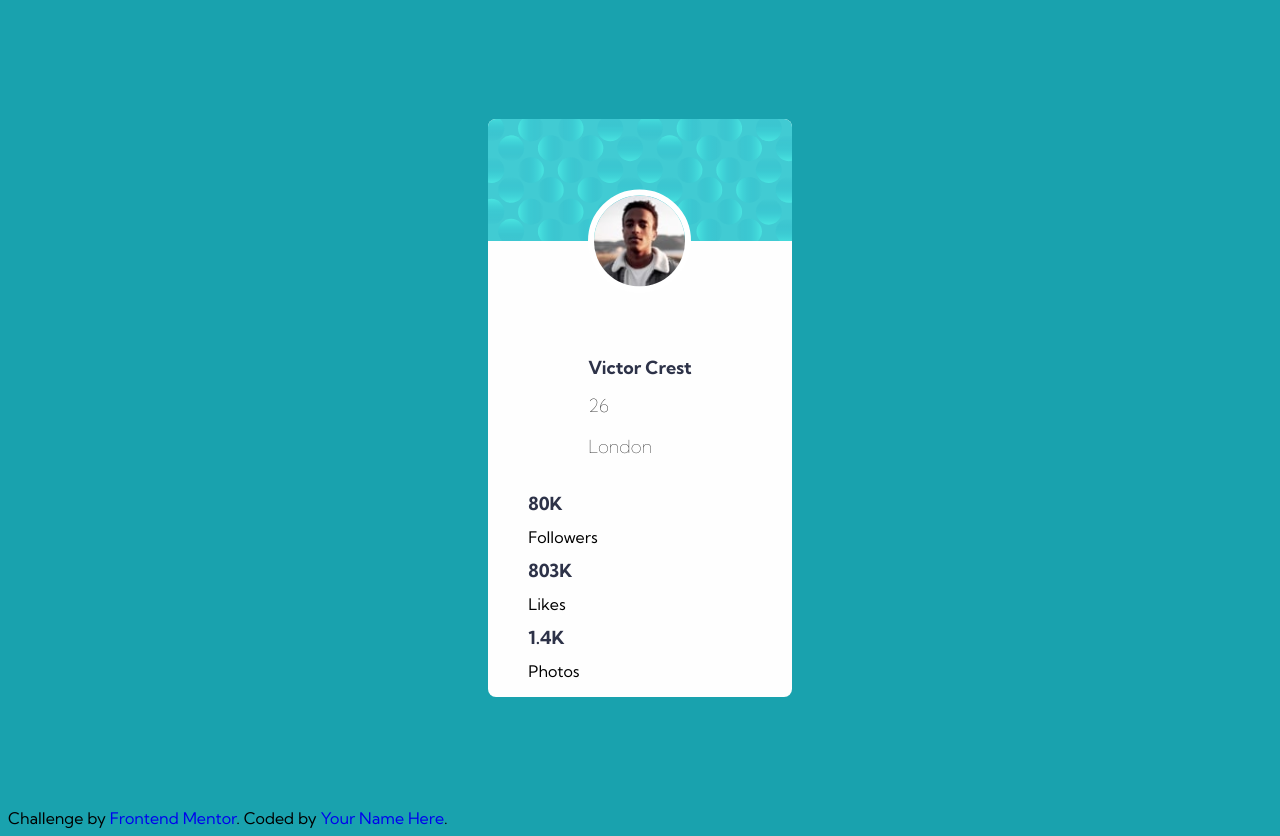
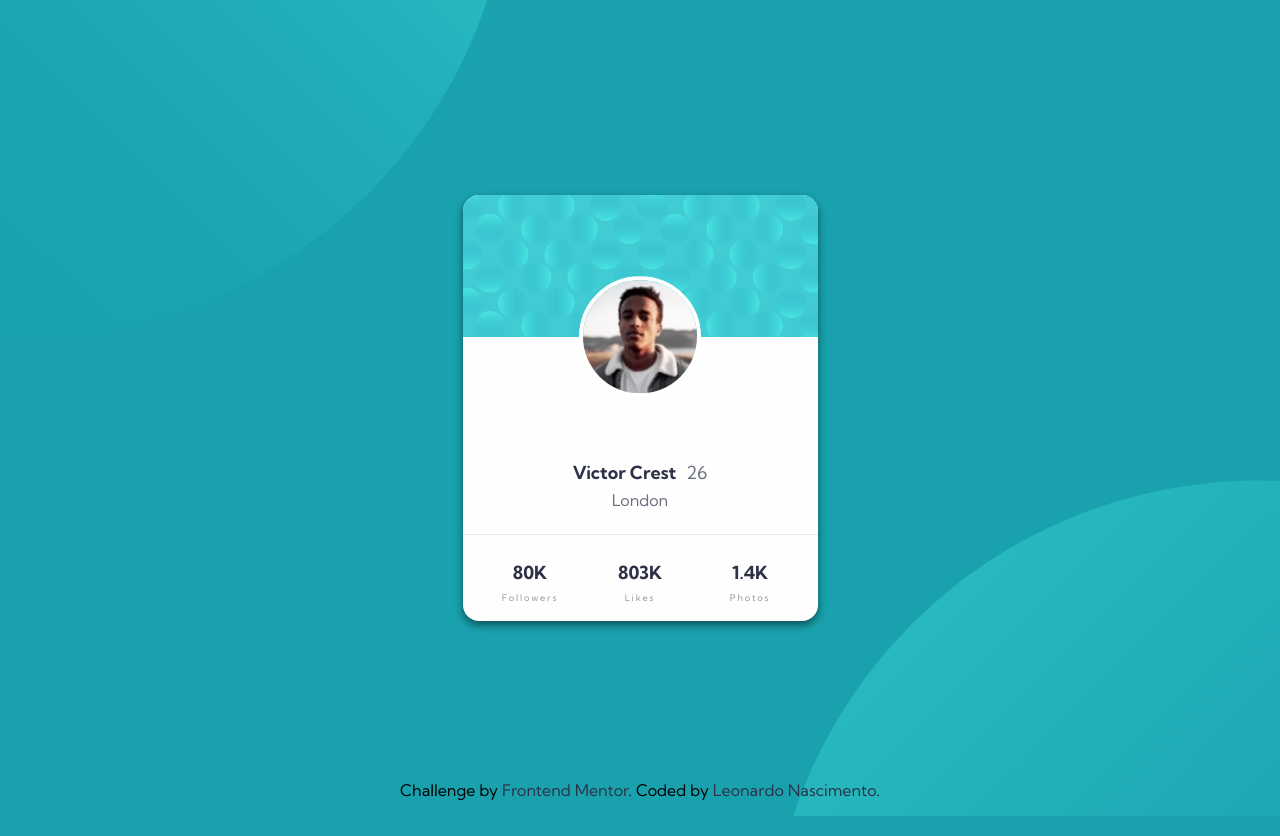
Before and after one commit to henrikkudesu/profile-card-component, a plain HTML site: page index.html in a window 1280 px wide. Drawn offline with Linux system fonts and the light colour scheme.

Commit message:
Adjustment

```diff
--- a/index.html
+++ b/index.html
@@ -13,45 +13,42 @@
 </head>
 
 <body>
-
-  <div class="upper-circle"></div>
-  <div class="bottom-circle"></div>
-
   <main>
     <div class="profile-card">
       <div class="about">
-        <img class="pattern-card" src="./images/bg-pattern-card.svg">
-        <img class="profile-pic" src="./images/image-victor.jpg">
+        <img class="pattern-card" src="./images/bg-pattern-card.svg" alt="card upper background">
+        <img class="profile-pic" src="./images/image-victor.jpg" alt="profile picture">
         <div class="personal-info">
           <h1 class="card-highlight name">Victor Crest</h1>
-            <h2 class="card-highlight2 age">26</h2>
+          <h2 class="age">26</h2>
           <h3 class="city">London</h3>
         </div>
       </div>
+      <hr class="card-ruler">
       <div class="stats">
         <ul>
           <li>
             <h1 class="card-highlight">80K</h1>
-            Followers
+            <span class="stats-text">Followers</span>
           </li>
           <li>
             <h1 class="card-highlight">803K</h1>
-            Likes
+            <span class="stats-text">Likes</span>
           </li>
           <li>
             <h1 class="card-highlight">1.4K</h1>
-            Photos
+            <span class="stats-text">Photos</span>
           </li>
         </ul>
       </div>
     </div>
   </main>
-
-
+  <footer>
     <div class="attribution">
       Challenge by <a href="https://www.frontendmentor.io?ref=challenge" target="_blank">Frontend Mentor</a>.
-    Coded by <a href="#">Your Name Here</a>.
+      Coded by <a href="#">Leonardo Nascimento</a>.
     </div>
+  </footer>
 </body>
 
 </html>
--- a/style.css
+++ b/style.css
@@ -6,6 +6,7 @@
     --clr-primary-grayish-blue: hsl(227, 10%, 46%);
 
     --clr-neutral-dark-gray: hsl(0, 0%, 59%);
+    --clr-neutral-dark-gray-ruler: #e7e7e7;
 }
 
 /* general rules */
@@ -13,6 +14,9 @@ body {
     font-family: 'Kumbh Sans', sans-serif;
     background-color: var(--clr-primary-dark-cryan);
     box-sizing: border-box;
+    background-image: url(images/bg-pattern-top.svg), url(images/bg-pattern-bottom.svg);
+    background-repeat: no-repeat;
+    background-position: bottom 60vh right 60vw, top 60vh left 60vw;
 }
 
 ul,
@@ -21,6 +25,7 @@ li {
 }
 
 a {
+    color: var(--clr-primary-very-dark-desaturated-blue);
     text-decoration: none;
 }
 
@@ -29,21 +34,10 @@ h1 {
     font-weight: 700;
 }
 
-h2, h3 {
+h2,
+h3 {
     font-size: 18px;
     font-weight: 100;
-}
-
-.upper-circle {
-    background-image: url('./images/bg-pattern-top.svg');
-    background-position: left top;
-    background-size: cover;
-}
-
-.bottom-circle {
-    background-image: url('./images/bg-pattern-bottom.svg');
-    background-position: right bottom;
-    background-size: cover;
 }
 
 main {
@@ -51,42 +45,112 @@ main {
     align-items: center;
     justify-content: center;
     height: 100vh;
+    z-index: 3;
 }
 
 .profile-card {
     display: flex;
     flex-direction: column;
     background-color: #fefefe;
-    border-radius: 8px;
-    width: 24%;
+    border-radius: 16px;
+    width: 355px;
+    box-shadow: 0 4px 8px rgba(0, 0, 0, 0.5);
 }
 
 .about {
     display: flex;
     flex-direction: column;
-    align-items: center;
 }
 
 .pattern-card {
-    border-top-right-radius: 8px;
-    border-top-left-radius: 8px;
+    border-top-right-radius: 16px;
+    border-top-left-radius: 16px;
     width: 100%;
 }
 
 .profile-pic {
-    width: 30%;
+    width: 32%;
     border-radius: 50%;
-    border: 6px solid white;
+    border: 4px solid white;
     transform: translateY(-50%);
     margin: auto;
-    overflow: hidden;
 }
 
+.personal-info {
+    margin: auto;
+}
 
+.name,
+.age {
+    text-align: center;
+    display: inline-block;
+    padding: .175em;
+    margin: auto;
+}
 
+.age,
+.city {
+    color: var(--clr-primary-grayish-blue);
+}
 
+.age {
+    font-weight: 400;
+}
 
+.city {
+    display: block;
+    margin-top: .185em;
+    text-align: center;
+    font-size: 1rem;
+    font-weight: 400;
+}
 
 .card-highlight {
     color: var(--clr-primary-very-dark-desaturated-blue);
 }
+
+.card-ruler {
+    background-color: var(--clr-neutral-dark-gray-ruler);
+    width: 100%;
+    height: 1px;
+    border: 0;
+    /*margin: auto;*/
+}
+
+.stats {
+    width: 100%;
+    margin: auto;
+}
+
+.stats ul {
+    width: 100%;
+    text-align: center;
+    padding-left: 0;
+}
+
+.stats li {
+    width: 29.9%;
+    box-sizing: border-box;
+    display: inline-block;
+    text-align: center;
+}
+
+.stats-text {
+    color: var(--clr-neutral-dark-gray);
+    font-size: .575rem;
+    letter-spacing: .115rem;
+}
+
+.card-highlight,
+.stats-text {
+    line-height: 0.1;
+}
+
+footer {
+    position: absolute;
+    bottom: 0;
+    left: 0;
+    right: 0;
+    text-align: center;
+    background-color: transparent;
+}
```
Also changed, not shown: screenshots/desktop-ver.png (added), screenshots/mobile-ver.png (added), 2 other files. Lines whose indentation alone changed are shown as unchanged.
